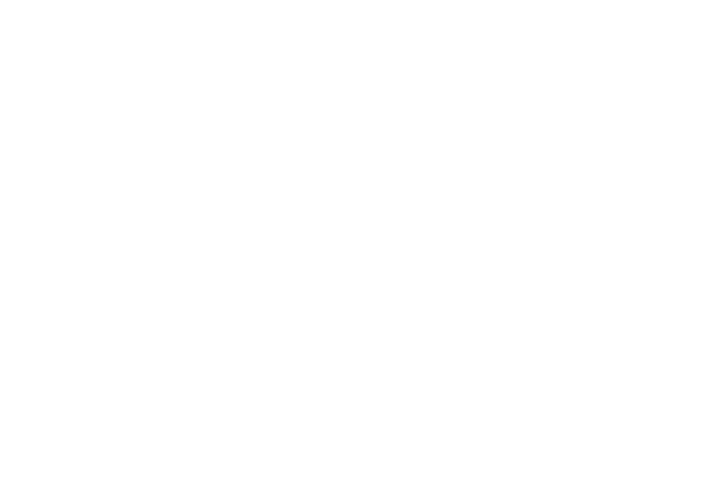
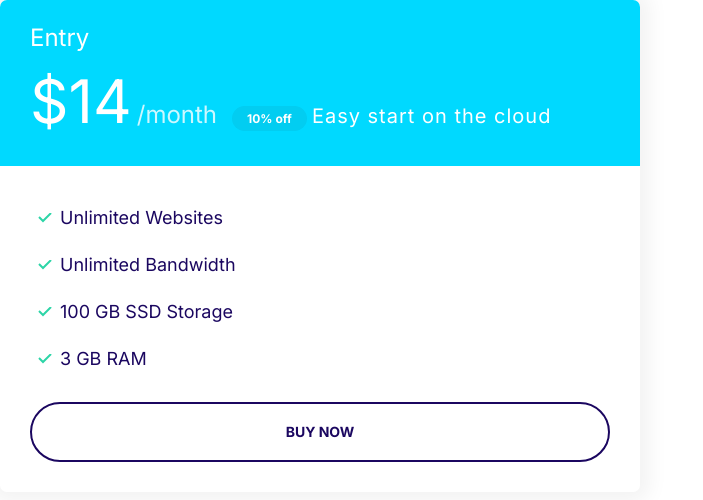
Before and after one commit to 606-torrac/moshify_web_Practice, a plain HTML site: page index.html in a window 1280 px wide. Shown: the whole page, without its empty margins (0-703 px from the left). Drawn offline with Linux system fonts and the light colour scheme.

Commit message:
Build cards components.

```diff
--- a/css/styles.css
+++ b/css/styles.css
@@ -118,6 +118,7 @@ a {
 
 .badge--small {
     font-size: 1.6rem;
+    padding: 0.5rem 1.5rem;
 }
 
 @media screen and (min-width: 1040px) {
@@ -289,3 +290,60 @@ a {
         font-size: 1.5rem;
     }
 }
+
+/* Cards */
+
+.card {
+    border-radius: 7px;
+    box-shadow: 0 0 20px 10px #f3f3f3;
+    width: 50%;
+    overflow: hidden;
+}
+
+.card__header, .card__body {
+    padding: 2rem 3rem;
+}
+
+.card--primary  .card__header {
+    background: var(--color-primary);
+    color: #fff;
+}
+
+.card--secondary  .card__header {
+    background: var(--color-secondary);
+    color: #fff;
+}
+
+.card--secondary .badge--secondary {
+    background: #02cdf1;
+}
+
+/* Plans */
+
+.plan__name {
+    color: #fff;
+    margin: 0;
+    font-weight: 500;
+    font-size: 2.4rem;
+}
+
+.plan__price {
+    font-size: 6rem;
+}
+
+.plan__billing-cycle {
+    font-size: 2.4rem;
+    font-weight: 300;
+    opacity: 0.8;
+    margin-right: 1rem;
+}
+
+.plan__description {
+    font-size: 2rem;
+    font-weight: 300;
+    letter-spacing: 1px;
+}
+
+.plan .list__item {
+    margin-bottom: 2rem;
+}
--- a/index.html
+++ b/index.html
@@ -14,6 +14,28 @@
     <title>Document</title>
   </head>
   <body>
+    <div>
+      <div class="plan">
+        <div class="card card--secondary">
+          <header class="card__header">
+            <h3 class="plan__name">Entry</h3>
+            <span class="plan__price">$14</span>
+            <span class="plan__billing-cycle">/month</span>
+            <span class="badge badge--secondary badge--small">10% off</span>
+            <span class="plan__description">Easy start on the cloud</span>
 
+          </header>
+          <div class="card__body">
+            <ul class="list list--tick">
+              <li class="list__item">Unlimited Websites</li>
+              <li class="list__item">Unlimited Bandwidth</li>
+              <li class="list__item">100 GB SSD Storage</li>
+              <li class="list__item">3 GB RAM</li>
+            </ul>
+            <button class="btn btn-block btn--primary1">Buy now</button>
+          </div>
+        </div>
+      </div>
+    </div>
   </body>
 </html>
```
Also changed, not shown: components/cards.html (added, +23 -0 lines).
